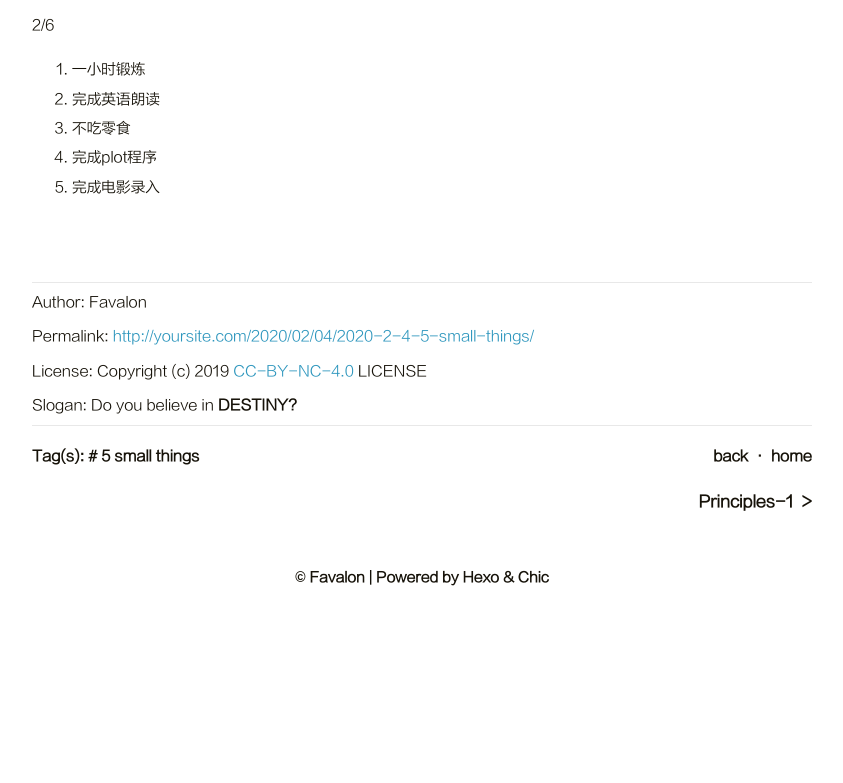
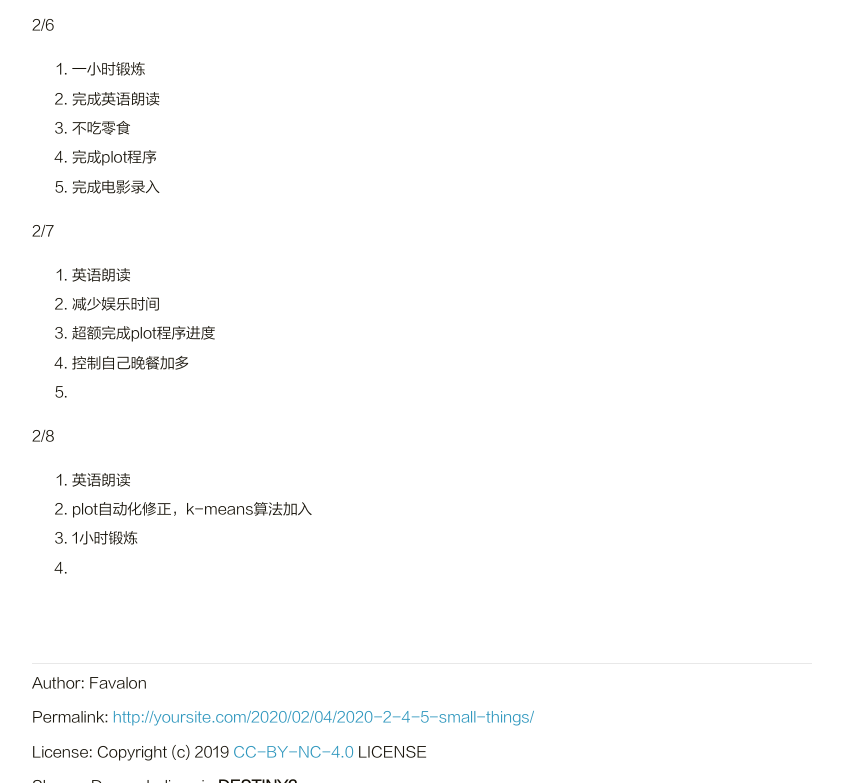
Before and after one commit to favalon/favalon.github.io, a plain HTML site: page 2020/02/04/2020-2-4-5-small-things/index.html in a window 1280 px wide. Shown: the part 410-1193 px from the top of the page, without its empty margins (218-1061 px from the left). Before the commit the page ends 1020 px from the top, so only its background shows below. Drawn offline with Linux system fonts and the light colour scheme; no server answers.

Commit message:
2020-02-09 23:21:02

```diff
--- a/2020/02/04/2020-2-4-5-small-things/index.html
+++ b/2020/02/04/2020-2-4-5-small-things/index.html
@@ -146,6 +146,21 @@
 <li>完成plot程序</li>
 <li>完成电影录入</li>
 </ol>
+<p>2/7</p>
+<ol>
+<li>英语朗读</li>
+<li>减少娱乐时间</li>
+<li>超额完成plot程序进度</li>
+<li>控制自己晚餐加多</li>
+<li></li>
+</ol>
+<p>2/8</p>
+<ol>
+<li>英语朗读</li>
+<li>plot自动化修正，k-means算法加入</li>
+<li>1小时锻炼</li>
+<li></li>
+</ol>
 
         </div>
 
```
